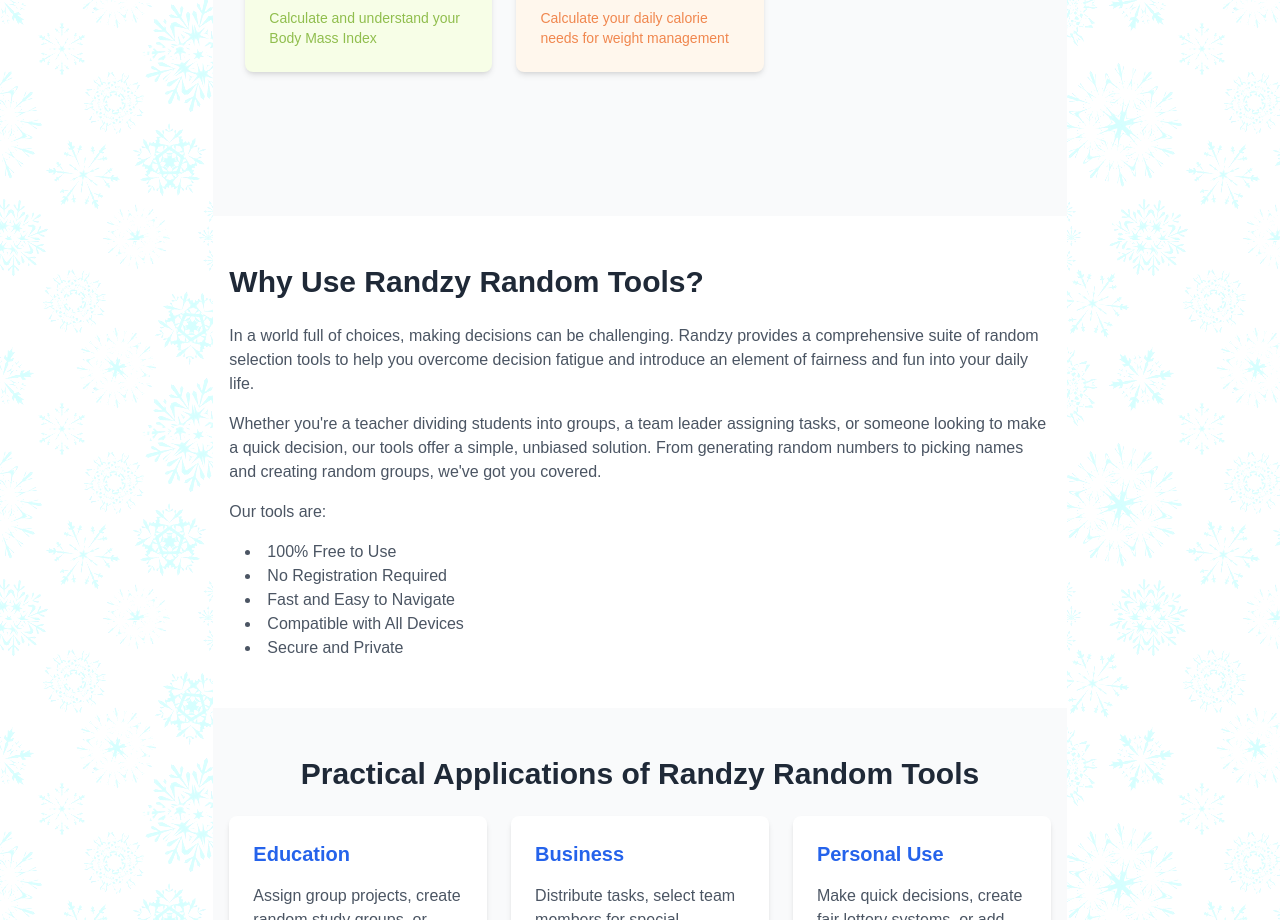
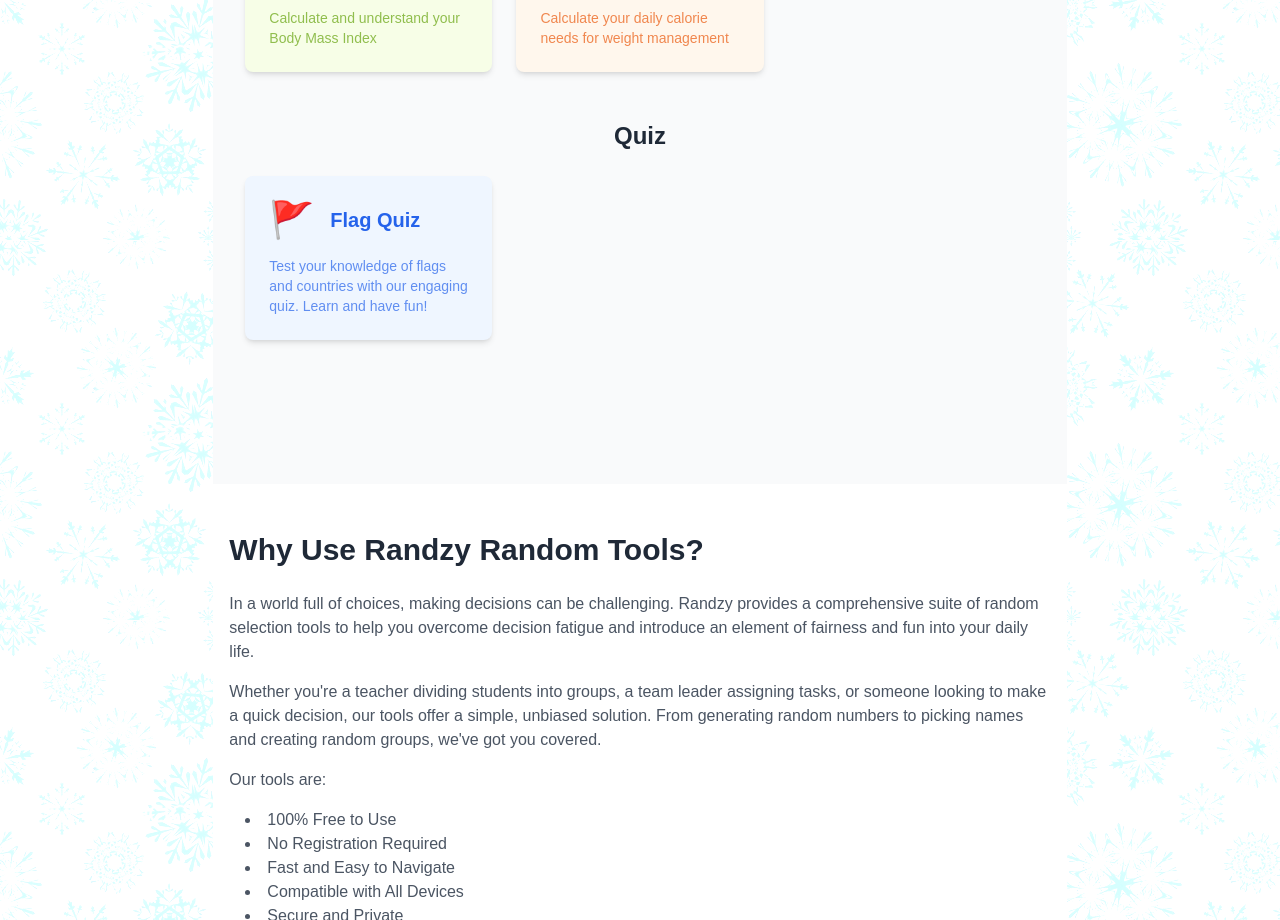
Before and after one commit to mdistiakahmed/randzy, a Next.js app: page / in a window 1280 px wide. Shown: the part 1660-2580 px from the top of the page. Built offline with nearby package versions, Linux system fonts and the light colour scheme.

Commit message:
update homepage

```diff
--- a/app/page.tsx
+++ b/app/page.tsx
@@ -140,6 +140,19 @@
         description: "Calculate your daily calorie needs for weight management",
         color: "bg-orange-50",
         textColor: "text-orange-600",
+      },
+    ],
+  },
+  {
+    name: "Quiz",
+    tools: [
+      {
+        name: "Flag Quiz",
+        href: "/flag-quiz",
+        icon: "🚩",
+        description: "Test your knowledge of flags and countries with our engaging quiz. Learn and have fun!",
+        color: "bg-blue-50",
+        textColor: "text-blue-600",
       },
     ],
   },
```
